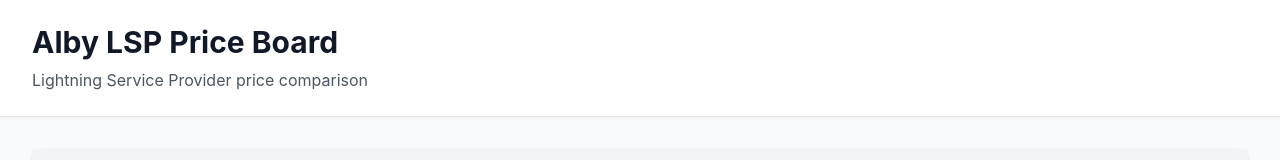
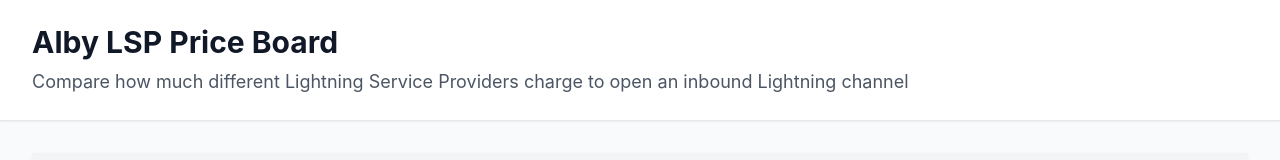
Before and after one commit to NodeDiver/alby-lsp-priceboard, a Next.js app: page / in a window 1280 px wide. Shown: the top 160 px of the page. Built offline with nearby package versions, Linux system fonts and the light colour scheme; no server answers.

Commit message:
feat: add clear purpose subtitle explaining what LSPs and channels are

```diff
--- a/pages/index.tsx
+++ b/pages/index.tsx
@@ -207,8 +207,8 @@ export default function Home() {
               <h1 className="text-3xl font-bold text-gray-900">
                 Alby LSP Price Board
               </h1>
-              <p className="mt-2 text-gray-600">
-                Lightning Service Provider price comparison
+              <p className="mt-2 text-lg text-gray-600">
+                Compare how much different Lightning Service Providers charge to open an inbound Lightning channel
               </p>
             </div>
           </div>
```
